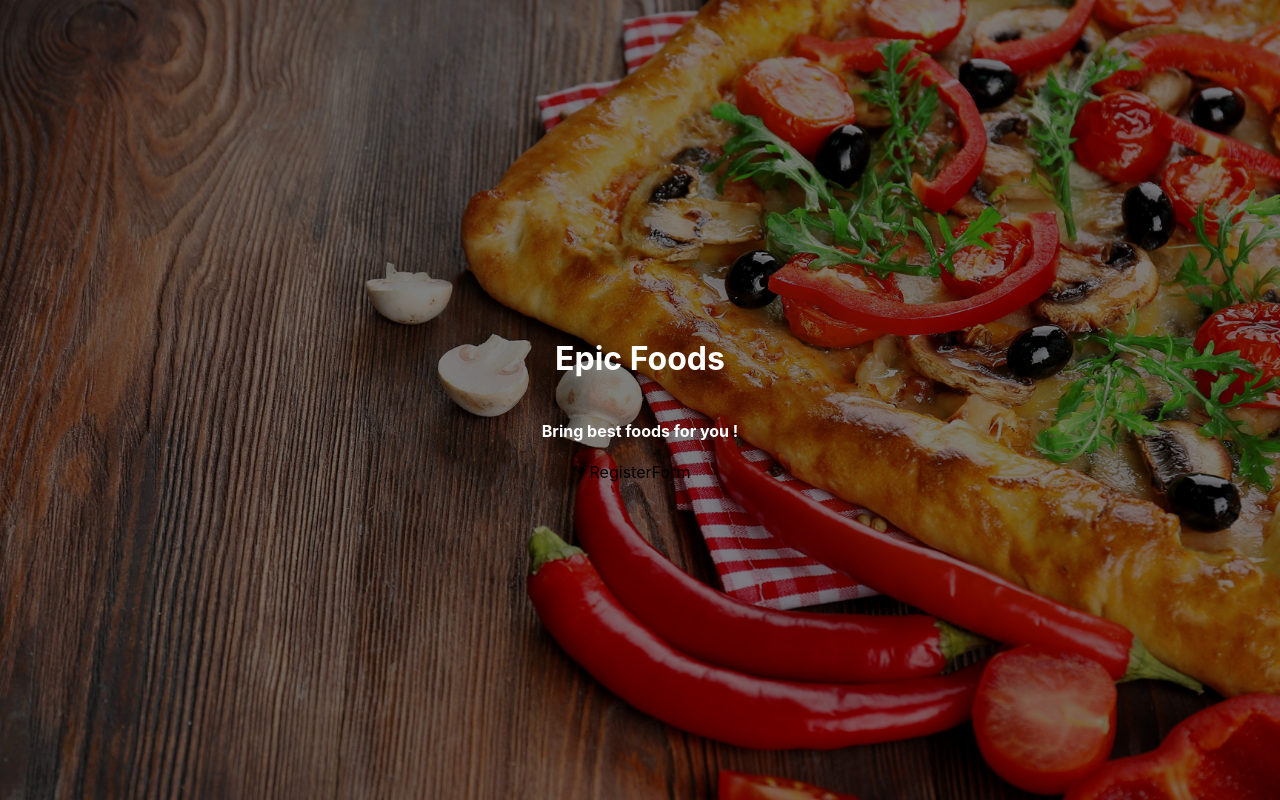
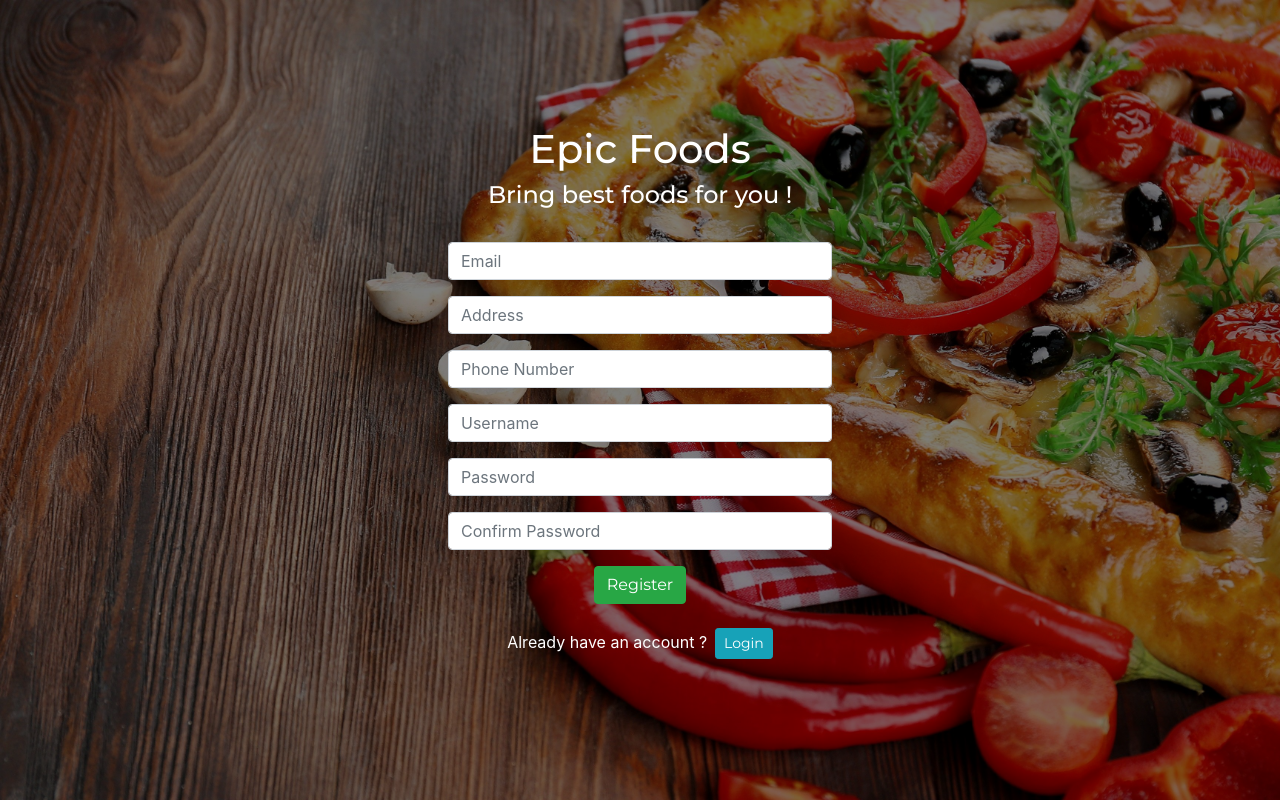
Before and after one commit to anhhuy0168/Epic-Foods, a React (Create React App) app in the folder client/: page /register in a window 1280 px wide. Built offline with nearby package versions, Linux system fonts and the light colour scheme.

Commit message:
Design login and register form

```diff
--- a/client/public/index.html
+++ b/client/public/index.html
@@ -24,6 +24,7 @@
       work correctly both with client-side routing and a non-root public URL.
       Learn how to configure a non-root public URL by running `npm run build`.
     -->
+    <link rel="stylesheet" href="https://cdn.jsdelivr.net/npm/bootswatch@5.1.3/dist/minty/bootstrap.min.css" integrity="sha256-X08VWhrLbfhaM0zE3n7Q7Mg9YVevZcIBFzpvSCWAWmo=" crossorigin="anonymous">
     <title>React App</title>
   </head>
   <body>
--- a/client/src/component/auth/LoginForm.js
+++ b/client/src/component/auth/LoginForm.js
@@ -1,8 +1,30 @@
 import React from 'react'
+import Form from 'react-bootstrap/Form'
+import { Link } from 'react-router-dom'
 
+import Button from 'react-bootstrap/Button'
 const LoginForm = () => {
   return (
-    <div>LoginForm</div>
+    <>
+     <Form className='my-4' >
+    <Form.Group >
+      <Form.Control type = 'text' placeholder='Username' name ='username' required />
+    </Form.Group>
+
+    <Form.Group>
+      <Form.Control type = 'password' placeholder='Password' name ='password' required />
+    </Form.Group>
+    <Button variant ='success' type='submit'>Login</Button>
+  </Form>
+
+  <p>
+  Don't have an account ?
+  <Link to ='register'>
+    <Button variant='info' size='sm' className='ml-2'>Register</Button>
+  </Link>
+  </p>
+    </>
+
   )
 }
 
--- a/client/src/component/auth/RegisterForm.js
+++ b/client/src/component/auth/RegisterForm.js
@@ -1,8 +1,46 @@
 import React from 'react'
+import Form from 'react-bootstrap/Form'
+import { Link } from 'react-router-dom'
 
+import Button from 'react-bootstrap/Button'
 const RegisterForm = () => {
   return (
-    <div>RegisterForm</div>
+    <>
+    <Form className='my-4' >
+
+    <Form.Group>
+      <Form.Control type = 'text' placeholder='Email' name ='email' required
+        />
+    </Form.Group>
+    <Form.Group>
+      <Form.Control type = 'text' placeholder='Address' name ='address' required />
+    </Form.Group>
+    <Form.Group>
+      <Form.Control type = 'text' placeholder='Phone Number' name ='phoneNumber' required />
+    </Form.Group>
+
+    <Form.Group>
+      <Form.Control type = 'text' placeholder='Username' name ='username' required />
+    </Form.Group>
+
+    <Form.Group>
+      <Form.Control type = 'password' placeholder='Password' name ='password' required />
+    </Form.Group>
+    <Form.Group>
+      <Form.Control type = 'password' placeholder='Confirm Password' name ='confirmPassword' required />
+    </Form.Group>
+
+    <Button variant ='success' type='submit'>Register</Button>
+  </Form>
+
+  <p>
+  Already have an account ?
+  <Link to ='login'>
+    <Button variant='info' size='sm' className='ml-2'>Login</Button>
+  </Link>
+  </p>
+  </>
+
   )
 }
 
--- a/client/src/index.js
+++ b/client/src/index.js
@@ -3,6 +3,7 @@
 import './index.css';
 import App from './App';
 import reportWebVitals from './reportWebVitals';
+import 'bootstrap/dist/css/bootstrap.min.css'
 
 const root = ReactDOM.createRoot(document.getElementById('root'));
 root.render(
--- a/client/src/views/auth/auth.js
+++ b/client/src/views/auth/auth.js
@@ -17,7 +17,7 @@
         <div className='landing'>
           <div className='dark-overlay'>
               <div className='landing-inner'>
-              <h1>Epic Foods</h1>
+                <h1>Epic Foods</h1>
                 <h4>Bring best foods for you !</h4>
             {body}
               </div>
```
